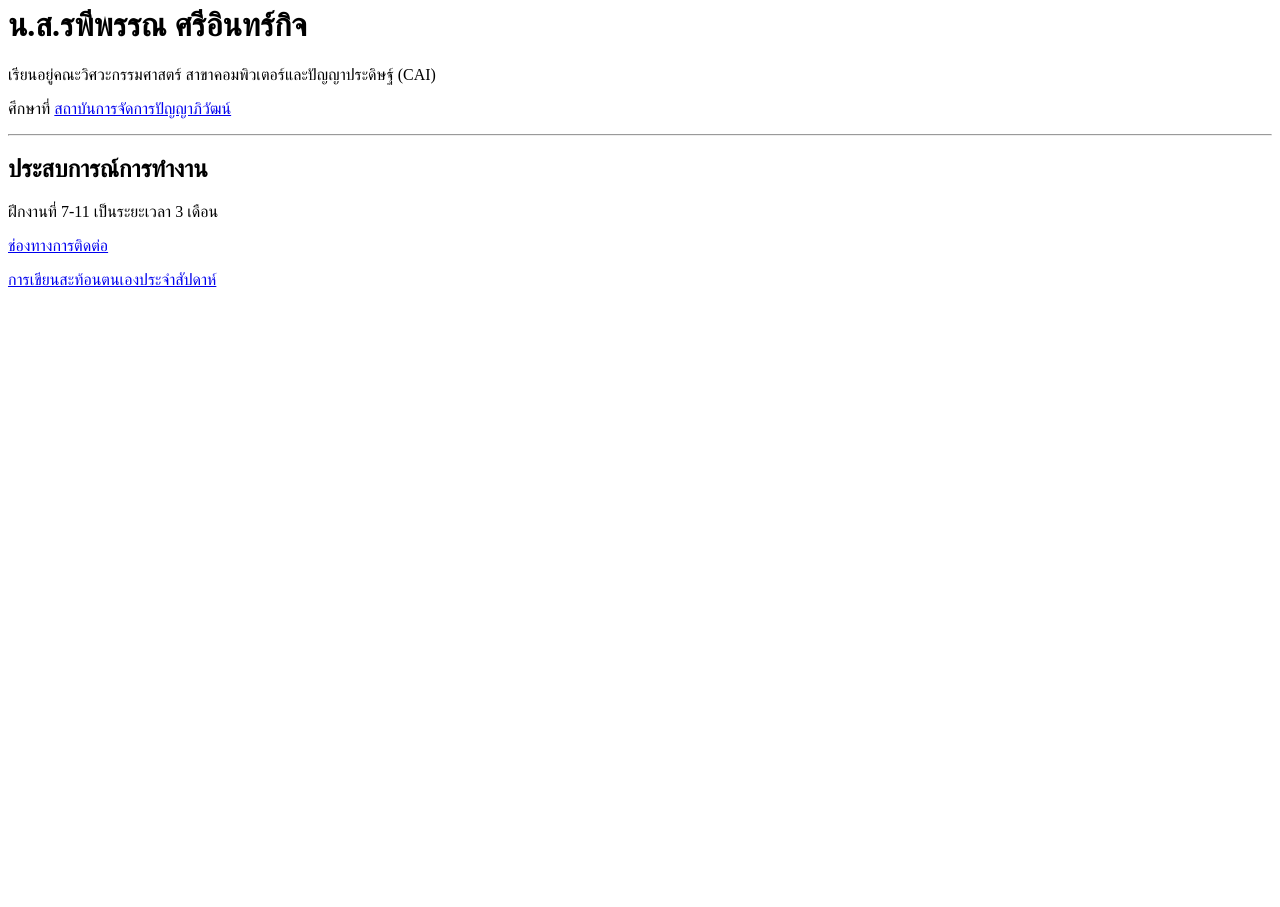
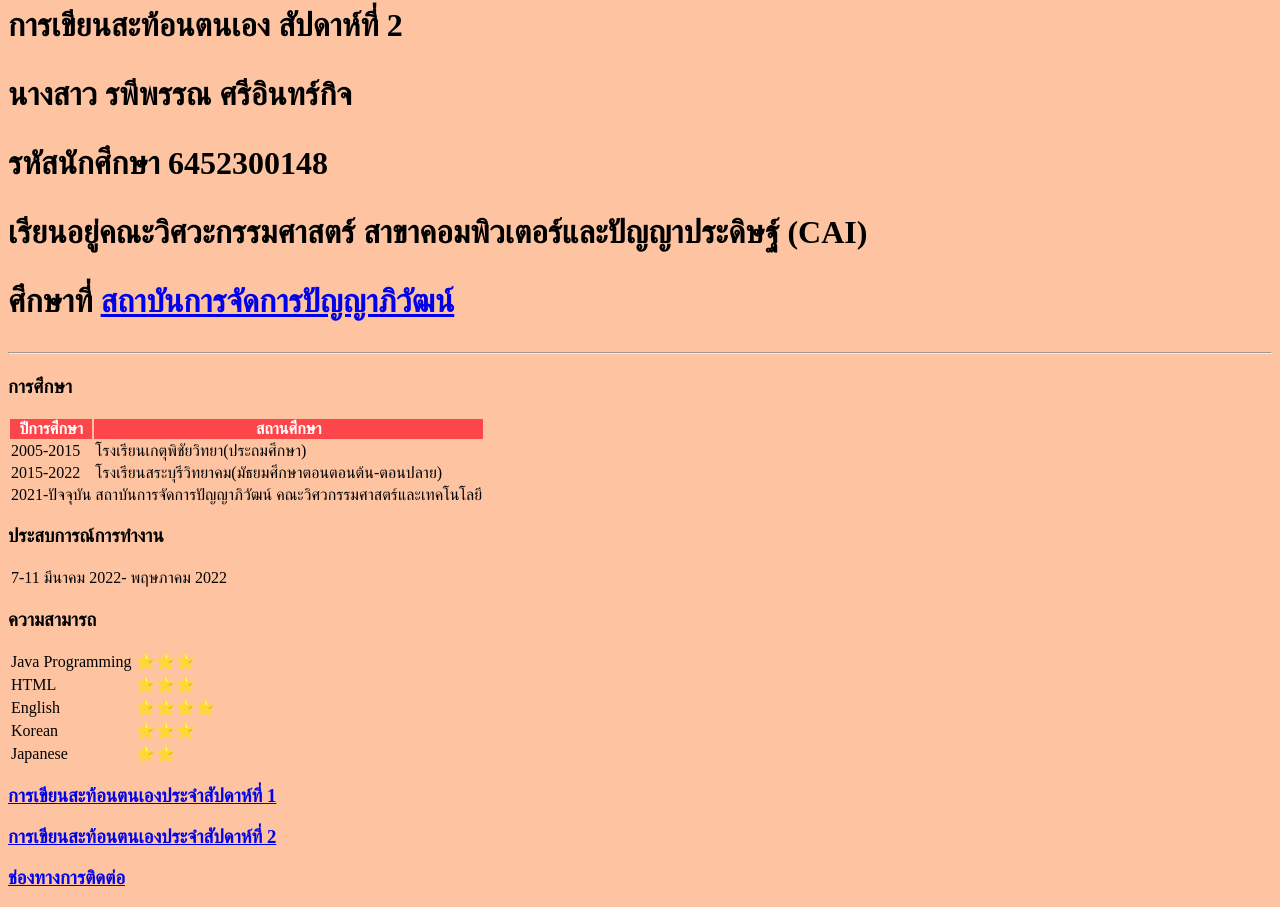
Before and after one commit to yoseiboo/resume, a plain HTML site: page index.html in a window 1280 px wide. Shown: the part 688-1595 px from the top of the page. Before the commit the page ends 993 px from the top, so only its background shows below. Drawn offline with Linux system fonts and the light colour scheme.

Commit message:
Update index.html

```diff
--- a/index.html
+++ b/index.html
@@ -5,16 +5,84 @@
    <title>This is Rapeepan Sri-inkij</title>
  </head>
  <body>
-    <img src="Resume\profile-modified.jpeg"></img>
-    <h1><l>น.ส.รพีพรรณ  ศรีอินทร์กิจ</l></h1>
+   <body bgcolor =  ' #FEC4A2 '>
+     <center>
+     <img src="Resume\profile-modified.jpeg"></img>
+     </center>
+     <div style="text-align:center">
+
+     </div>
+    <h1>
+    การเขียนสะท้อนตนเอง สัปดาห์ที่ 2
+    <p> นางสาว รพีพรรณ ศรีอินทร์กิจ</p>
+    <p> รหัสนักศึกษา 6452300148</p>
     <p>เรียนอยู่คณะวิศวะกรรมศาสตร์ สาขาคอมพิวเตอร์และปัญญาประดิษฐ์ (CAI)</p>
     <p>ศึกษาที่ <a href="https://pim.ac.th/"> สถาบันการจัดการปัญญาภิวัฒน์ </a></p>
     <hr>
-    <h2>ประสบการณ์การทำงาน</h2>
-    <p>ฝึกงานที่ 7-11 เป็นระยะเวลา 3 เดือน</p>
-    <a href="contact.html"> ช่องทางการติดต่อ </a>
-    <p>
-      <a href="report.html"> การเขียนสะท้อนตนเองประจำสัปดาห์ </a>
-    </p>
+    <h3>การศึกษา</h3>
+       <table>
+         <thead style="background-color:#FD464a; color:#fff;">
+
+           <tr>
+             <th>ปีการศึกษา</th>
+             <th>สถานศึกษา</th>
+           </tr>
+         </thead>
+          <tr>
+            <td> 2005-2015 </td>
+            <td> โรงเรียนเกตุพิชัยวิทยา(ประถมศึกษา) </td>
+          </tr>
+          <tr>
+            <td> 2015-2022</td>
+            <td> โรงเรียนสระบุรีวิทยาคม(มัธยมศึกษาตอนตอนต้น-ตอนปลาย) </td>
+          </tr>
+          <tr>
+            <td> 2021-ปัจจุบัน </td>
+            <td> สถาบันการจัดการปัญญาภิวัฒน์ คณะวิศวกรรมศาสตร์และเทคโนโลยี </td>
+          </tr>
+      </table>
+    <h3>ประสบการณ์การทำงาน</h3>
+     <!-- <p>7-11 (3 เดือน) -->
+      <table>
+
+        <tr>
+          <td> 7-11 </td>
+          <td> มีนาคม 2022- พฤษภาคม 2022 </td>
+        </tr>
+
+      </table>
+
+      <h3>ความสามารถ</h3>
+
+      <table>
+
+        <tr><table>
+          <td> Java Programming </td>
+          <td> ⭐⭐⭐ </td>
+        </tr>
+        <tr>
+          <td> HTML </td>
+          <td> ⭐⭐⭐ </td>
+        </tr>
+        <tr>
+          <td> English </td>
+          <td> ⭐⭐⭐⭐ </td>
+        </tr>
+        <tr>
+          <td> Korean </td>
+          <td> ⭐⭐⭐</td>
+        </tr>
+        <tr>
+          <td> Japanese </td>
+          <td> ⭐⭐ </td>
+        </tr>
+
+
+      </table>
+
+        <h3><a href="report.html"> การเขียนสะท้อนตนเองประจำสัปดาห์ที่ 1  </a>
+        <h3><a href="weekly report_w2.html"> การเขียนสะท้อนตนเองประจำสัปดาห์ที่ 2 </a>
+        <h3>  <a href="contact.html"> ช่องทางการติดต่อ </a><br>
+
  </body>
 </html>
```
